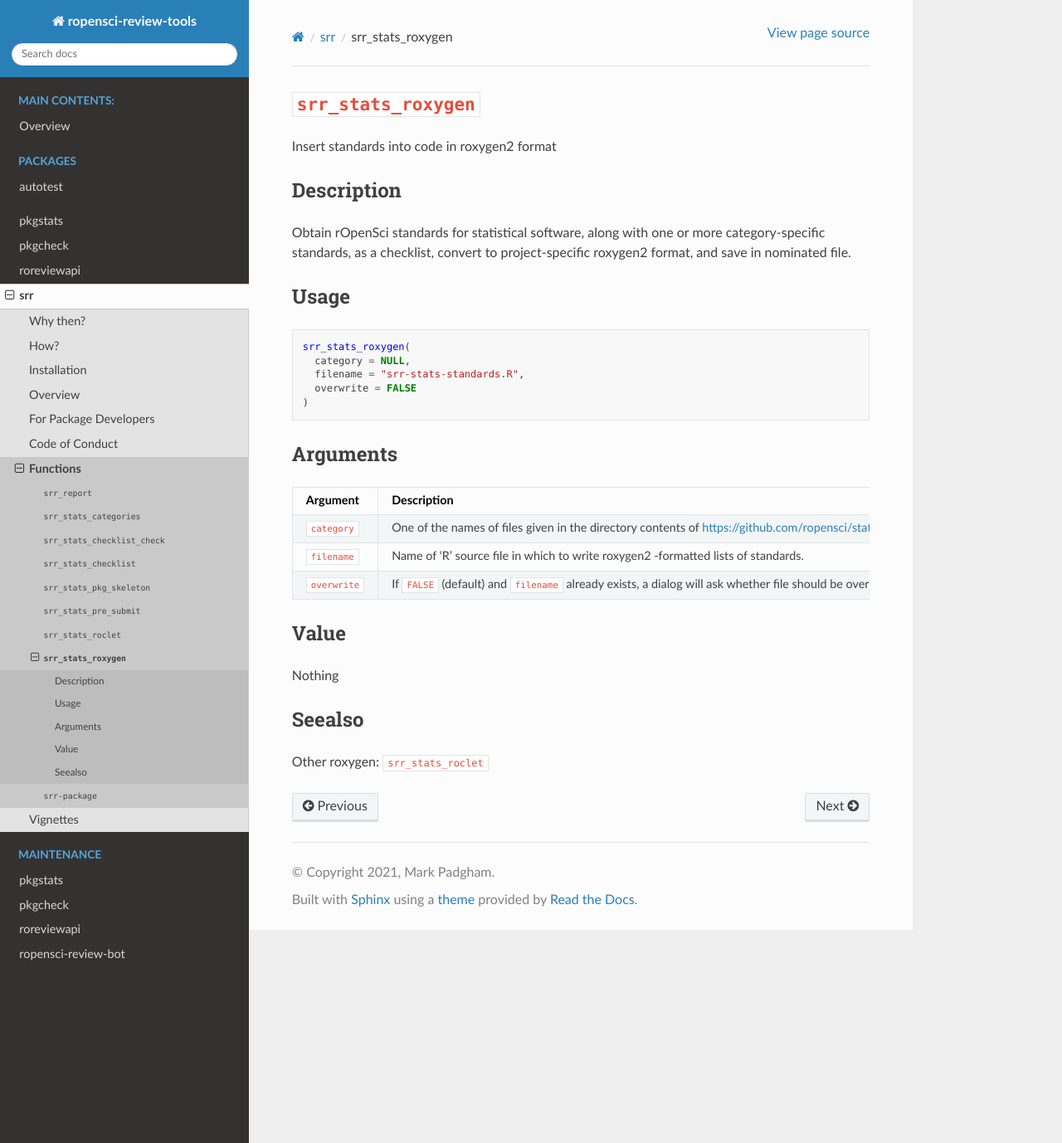
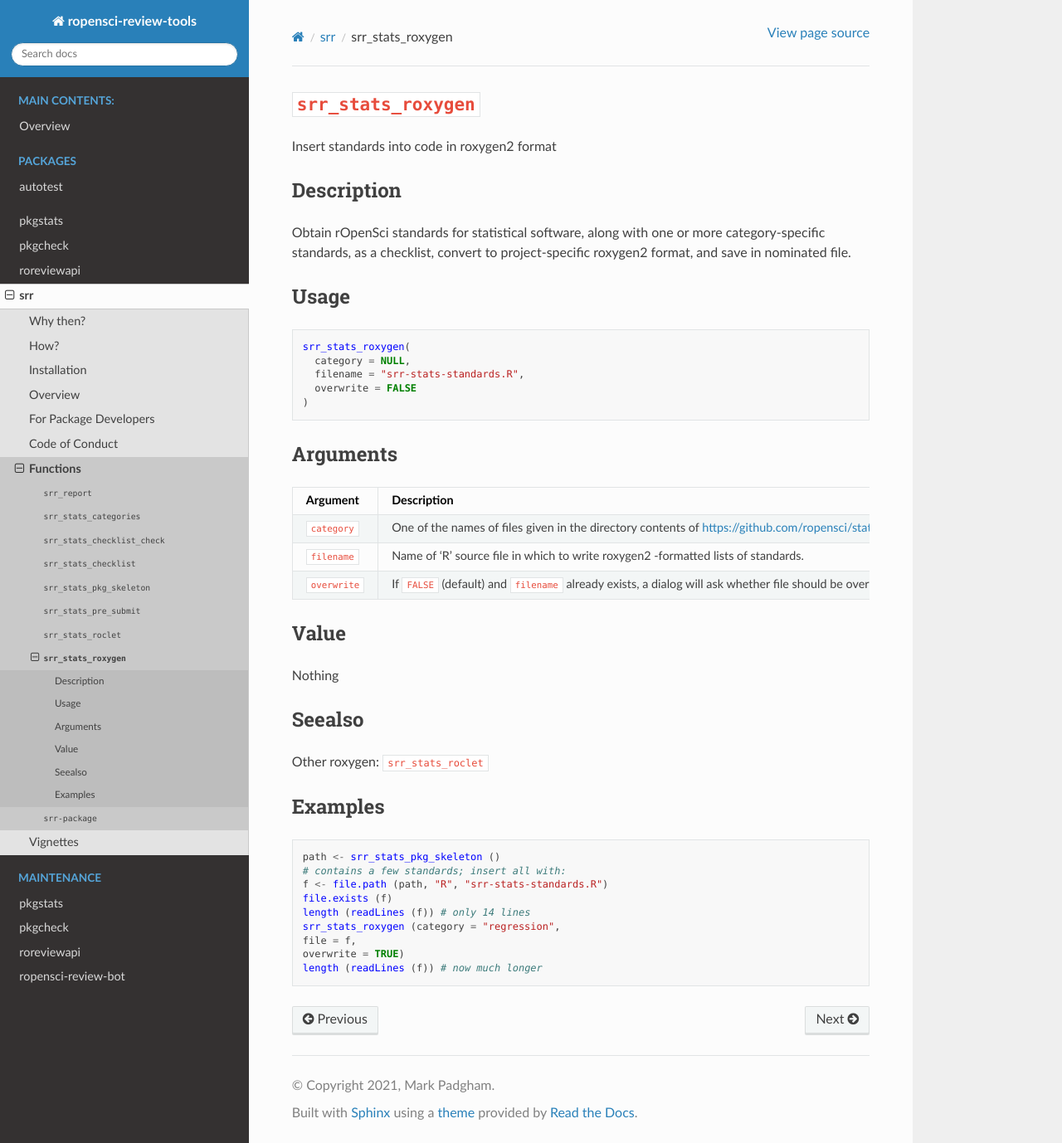
Before and after one commit to ropensci-review-tools/ropensci-review-tools, a Sphinx documentation site: the page built from docs/srr/functions/srr_stats_roxygen.md, in a window 1280 px wide and 1378 px high. Shown: the whole window at 83% size. Built offline with Sphinx 7.4.7 and the Read the Docs theme 2.0.0, drawn with Linux system fonts in a browser that asks for light colours.

Commit message:
update srr man entries

````diff
--- a/docs/srr/functions/srr_stats_roxygen.md
+++ b/docs/srr/functions/srr_stats_roxygen.md
@@ -39,3 +39,18 @@ Nothing
 
 Other roxygen:
  [`srr_stats_roclet`](#srrstatsroclet)
+
+
+## Examples
+
+```r
+path <- srr_stats_pkg_skeleton ()
+# contains a few standards; insert all with:
+f <- file.path (path, "R", "srr-stats-standards.R")
+file.exists (f)
+length (readLines (f)) # only 14 lines
+srr_stats_roxygen (category = "regression",
+file = f,
+overwrite = TRUE)
+length (readLines (f)) # now much longer
+```
````
Also changed, not shown: docs/srr/functions/srr_stats_categories.md (+7 -0 lines), docs/srr/functions/srr_stats_checklist.md (+10 -0 lines), docs/srr/functions/srr_stats_checklist_check.md (+9 -0 lines), docs/srr/functions/srr_stats_roclet.md (+12 -0 lines).
